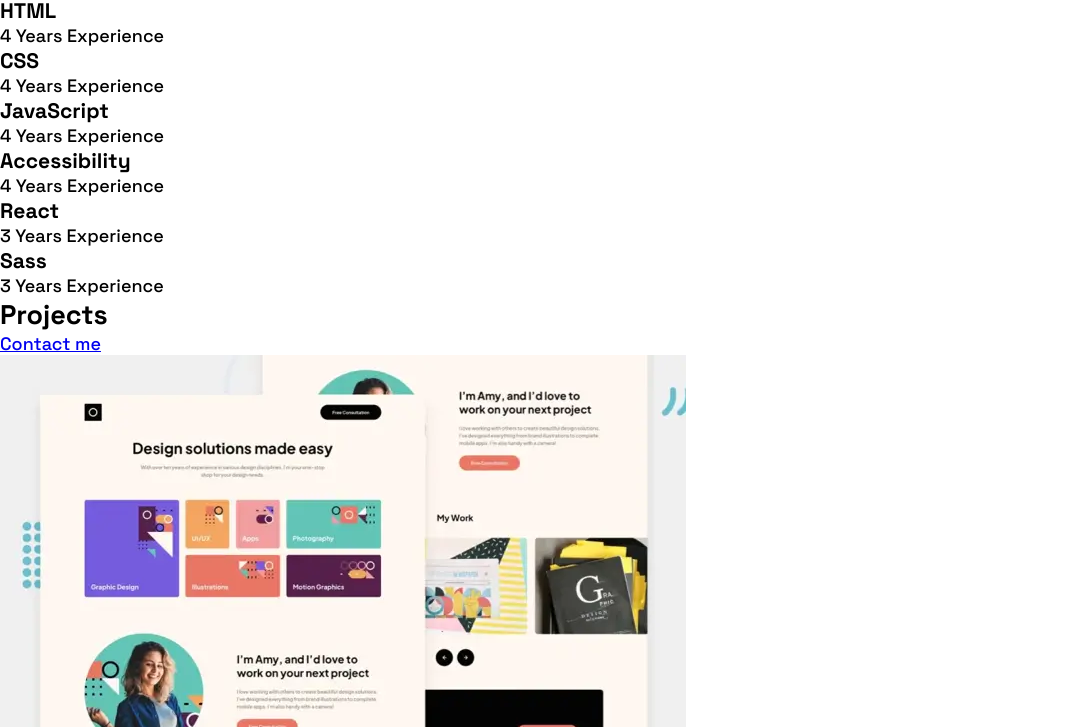
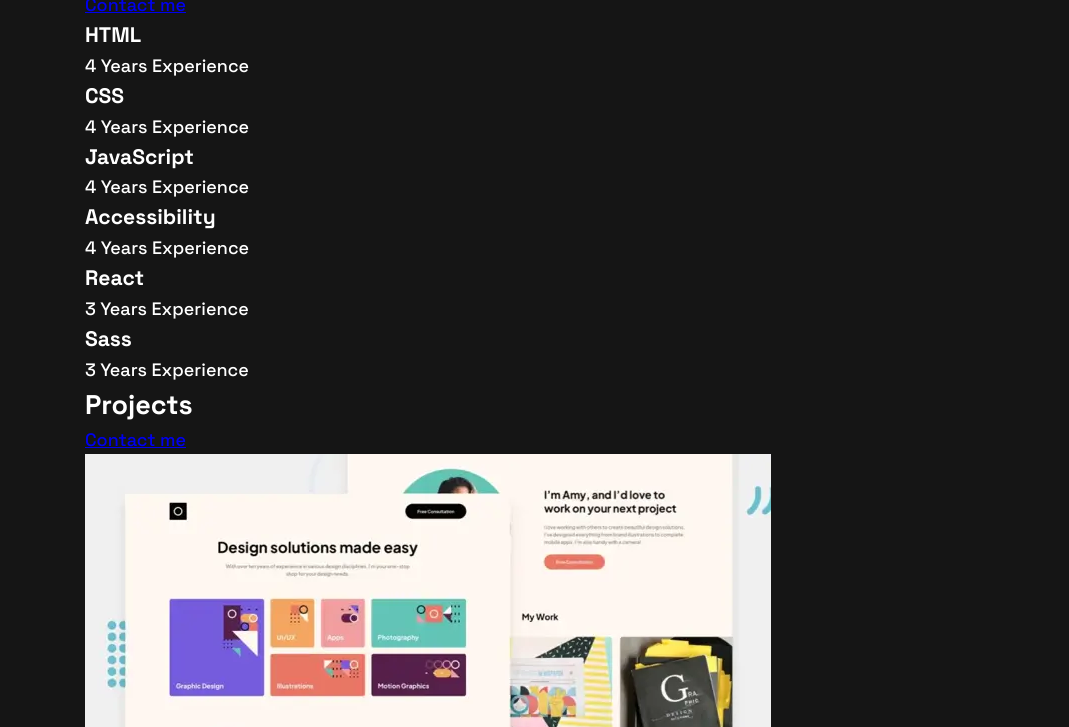
Before and after one commit to kdubrovsky/fe-single-page-developer-portfolio, a website built with Vite: page index.html in a window 1280 px wide. Shown: the part 203-930 px from the top of the page, without its empty margins (0-1069 px from the left). Built offline with nearby package versions, Linux system fonts and the light colour scheme; files whose address does not match are found by name.

Commit message:
Add basic global styling and container layout

```diff
--- a/scss/globals.scss
+++ b/scss/globals.scss
@@ -1,3 +1,5 @@
+@use 'colors';
+
 .visually-hidden {
     position: absolute;
     width: 1px;
@@ -14,5 +16,16 @@
 body {
     font-family: "Space Grotesk", sans-serif;
     font-size: 18px;
+    line-height: 1.556;
     font-weight: 500;
+    background-color: colors.$quite-black;
+    color: colors.$white;
+    display: flex;
+    flex-direction: column;
+    align-items: center;
 }
+
+.containter {
+    width: 1190px;
+    padding: 0 40px;
+}
```
